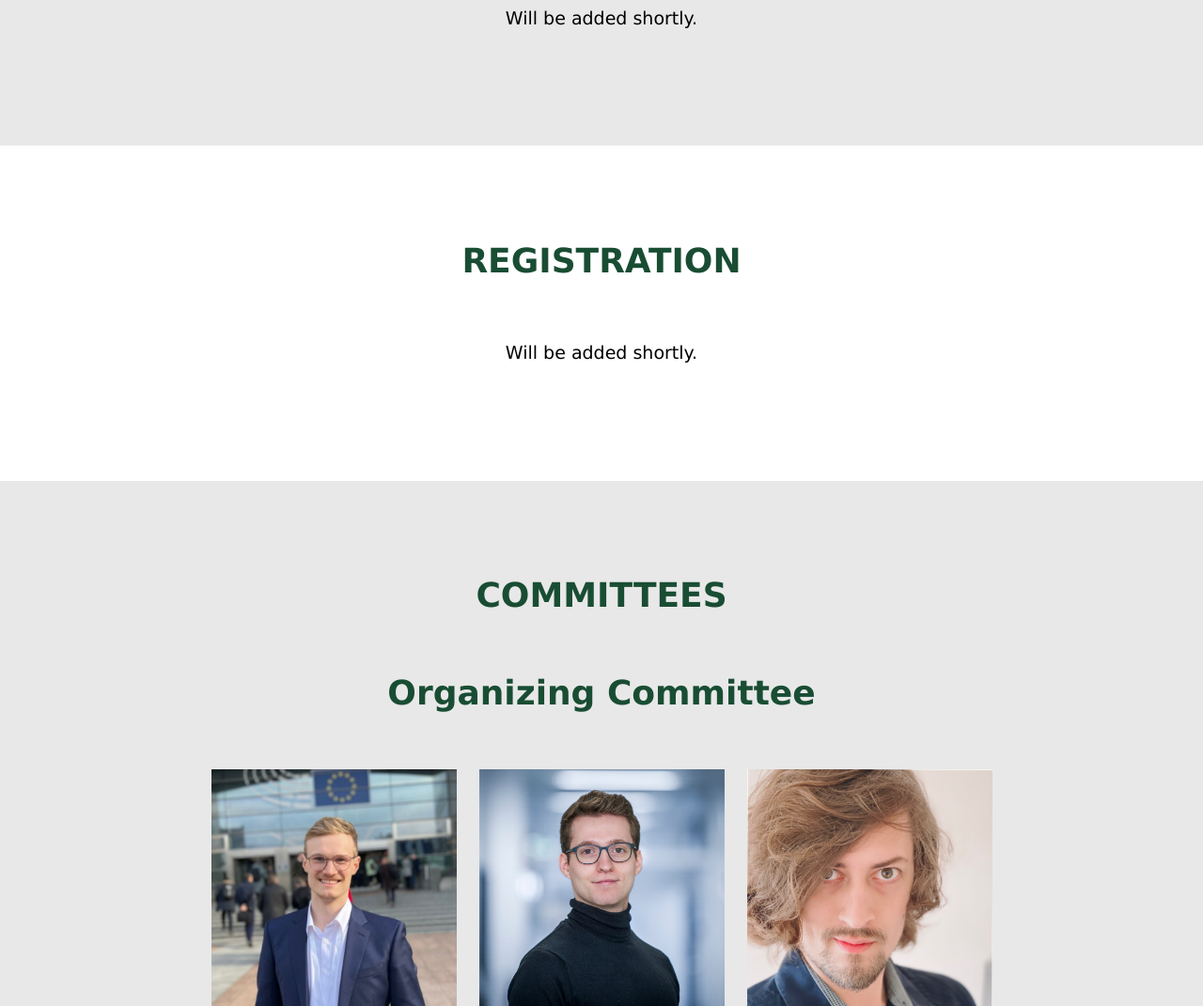
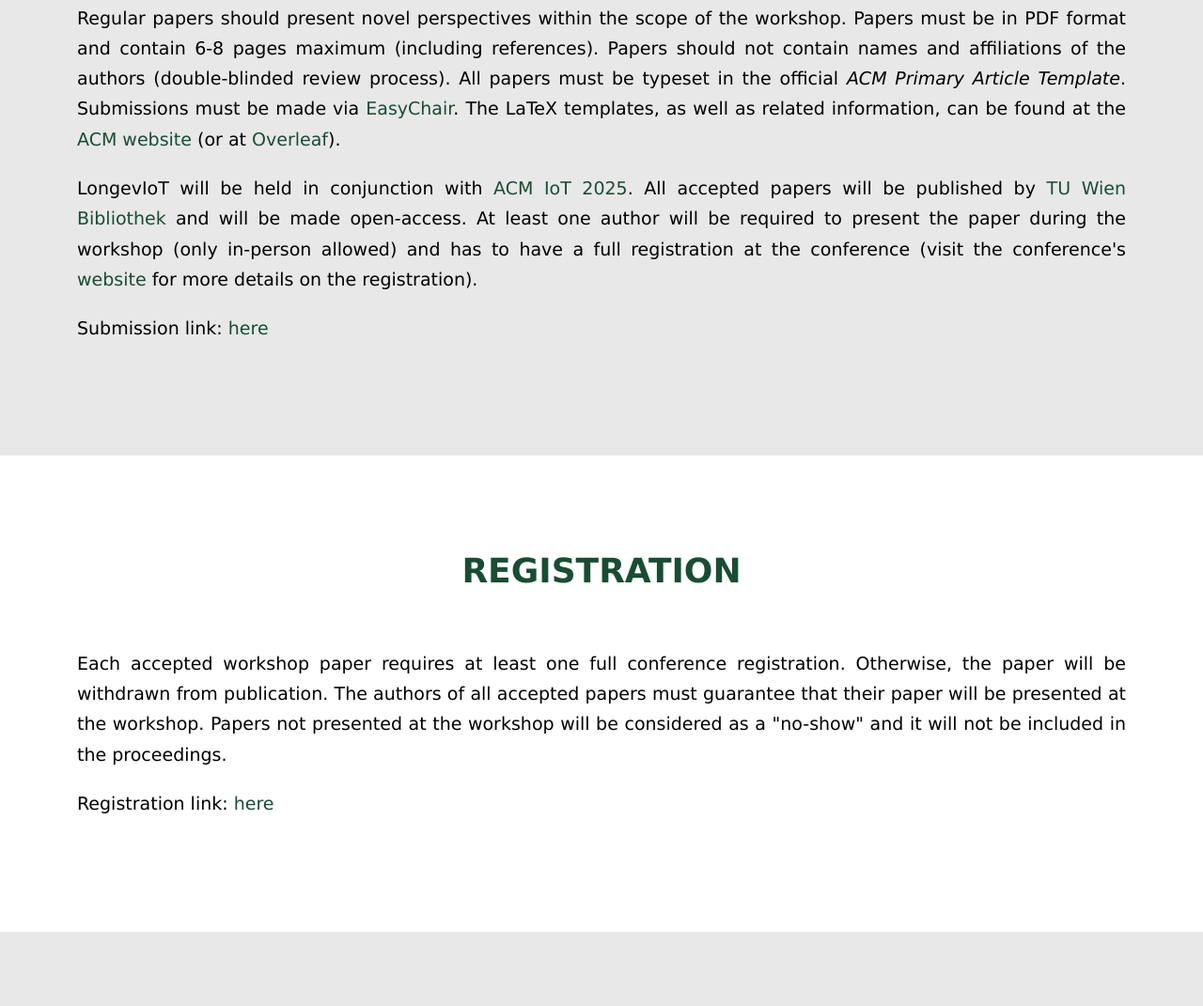
Before and after one commit to longeviot/2025, a plain HTML site: page index.html in a window 1280 px wide. Shown: the part 2533-3604 px from the top of the page at 94% size. Drawn offline with nearby package versions, Linux system fonts and the light colour scheme.

Commit message:
submission guidelines + registration

```diff
--- a/index.html
+++ b/index.html
@@ -299,8 +299,21 @@
                 </div>
                 <div class="row">
                     <!--                    <div class="col-md-8">-->
-                    <p class="lead text-block text-center">
-                        Will be added shortly.
+                    <p class="lead text-block">
+                       Regular papers should present novel perspectives within the scope of the workshop.
+                       Papers must be in PDF format and contain 6-8 pages maximum (including references).
+                       Papers should not contain names and affiliations of the authors (double-blinded review process).
+                       All papers must be typeset in the official <i>ACM Primary Article Template</i>.
+                       Submissions must be made via <a href="https://easychair.org/conferences/?conf=longeviot2025" target="_blank">EasyChair</a>.
+                       The LaTeX templates, as well as related information, can be found at the <a href="https://www.acm.org/publications/proceedings-template" target="_blank">ACM website</a> (or at <a href="https://www.overleaf.com/latex/templates/association-for-computing-machinery-acm-sig-proceedings-template/bmvfhcdnxfty" target="_blank">Overleaf</a>).
+                    </p>
+                    <p class="lead text-block">
+                        LongevIoT will be held in conjunction with <a href="https://iot-conference.org/iot2025" target="_blank">ACM IoT 2025</a>.
+                        All accepted papers will be published by <a href="https://www.tuwien.at/en/library" target="_blank">TU Wien Bibliothek</a> and will be made open-access.
+                        At least one author will be required to present the paper during the workshop (only in-person allowed) and has to have a full registration at the conference (visit the conference's <a href="https://iot-conference.org/iot2025/registration" target="_blank">website</a> for more details on the registration).
+                    </p>
+                    <p class="lead">
+                        Submission link: <a href="https://easychair.org/conferences/?conf=longeviot2025" target="_blank">here</a>
                     </p>
                 </div>
             </div>
@@ -316,8 +329,14 @@
                     </div>
                 </div>
                 <div class="row">
-                    <p class="lead text-block text-center">
-                        Will be added shortly.
+                    <p class="lead text-block">
+                        Each accepted workshop paper requires at least one full conference registration.
+                        Otherwise, the paper will be withdrawn from publication.
+                        The authors of all accepted papers must guarantee that their paper will be presented at the workshop.
+                        Papers not presented at the workshop will be considered as a "no-show" and it will not be included in the proceedings.
+                    </p>
+                    <p class="lead">
+                        Registration link: <a href="https://iot-conference.org/iot2025/registration/" target="_blank">here</a>
                     </p>
                 </div>
             </div>
```
